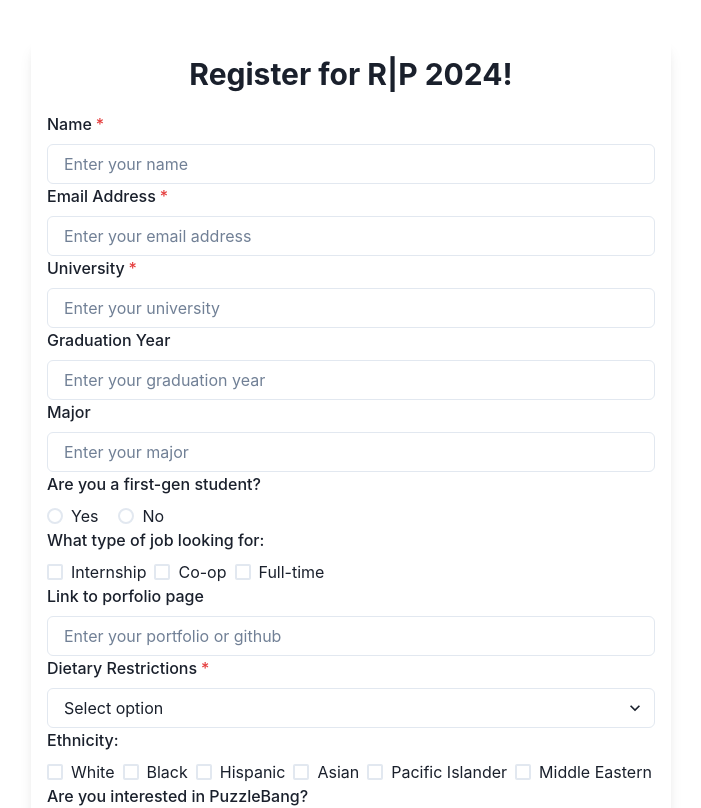
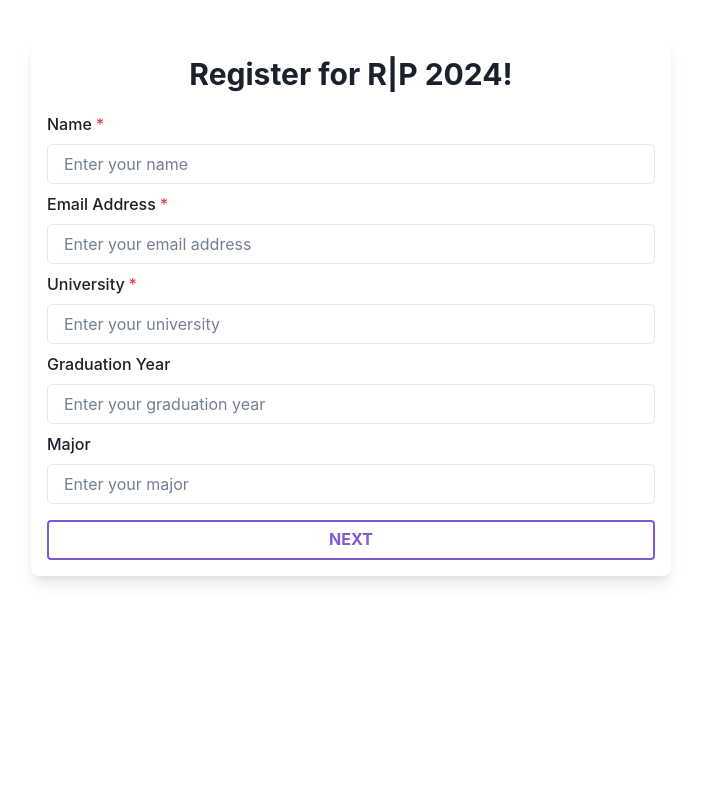
Before and after one commit to ReflectionsProjections/rp-web-2024, a React (Vite) app: page /registration in a window 1280 px wide. Shown: the top 808 px of the page, without its empty margins (289-990 px from the left). Built offline with nearby package versions, Linux system fonts and the light colour scheme; a web font is replaced by a local one.

Commit message:
multipage form frontend

```diff
--- a/src/routes/registration.tsx
+++ b/src/routes/registration.tsx
@@ -14,6 +14,16 @@ import {
 } from "@chakra-ui/react";
 
 export default function Registration() {
+	const [fieldCount, setFieldCount] = useState(1);
+
+	const handleFieldCountIncrease = () => {
+		setFieldCount((prevCount) => prevCount + 1);
+	};
+
+	const handleFieldCountDecrease = () => {
+		setFieldCount((prevCount) => prevCount - 1);
+	};
+
 	const [formData, setFormData] = useState({
 		name: "",
 		email: "",
@@ -47,8 +57,8 @@ export default function Registration() {
 			[name]:
 				type === "select-multiple"
 					? Array.from(options)
-							.filter((option : any) => option.selected)
-							.map((option : any) => option.value)
+							.filter((option: any) => option.selected)
+							.map((option: any) => option.value)
 					: val,
 		}));
 	};
@@ -92,6 +102,8 @@ export default function Registration() {
 				Register for R|P 2024!
 			</Heading>
 			<form onSubmit={handleSubmit}>
+				{fieldCount == 1 && (
+					<Stack>
 						<FormControl id="name" isRequired>
 							<FormLabel>Name</FormLabel>
 							<Input
@@ -146,7 +158,11 @@ export default function Registration() {
 								onChange={handleChange}
 							/>
 						</FormControl>
+					</Stack>
+				)}
 
+				{fieldCount == 2 && (
+					<Stack>
 						<FormControl id="first_gen">
 							<FormLabel>Are you a first-gen student?</FormLabel>
 							<RadioGroup
@@ -165,44 +181,131 @@ export default function Registration() {
 							<FormLabel>What type of job looking for:</FormLabel>
 							<Stack spacing={2}>
 								<HStack>
-							<Checkbox value="internship" onChange={(value) => handleCheckboxChange("job_interest", value)}>Internship</Checkbox>
-							<Checkbox value="co-op" onChange={(value) =>handleCheckboxChange("job_interest", value)}>Co-op</Checkbox>
-							<Checkbox value="full-time" onChange={(value) =>handleCheckboxChange("job_interest", value)}>Full-time</Checkbox>
+									<Checkbox
+										value="internship"
+										onChange={(value) =>
+											handleCheckboxChange("job_interest", value)
+										}
+									>
+										Internship
+									</Checkbox>
+									<Checkbox
+										value="co-op"
+										onChange={(value) =>
+											handleCheckboxChange("job_interest", value)
+										}
+									>
+										Co-op
+									</Checkbox>
+									<Checkbox
+										value="full-time"
+										onChange={(value) =>
+											handleCheckboxChange("job_interest", value)
+										}
+									>
+										Full-time
+									</Checkbox>
 								</HStack>
 							</Stack>
-				</FormControl>
-
-				<FormControl id="portfolio">
-					<FormLabel>Link to porfolio page</FormLabel>
-					<Input type="text" placeholder="Enter your portfolio or github" name="portfolio" value={formData.portfolio} onChange={handleChange}/>
-				</FormControl>
-
-				<FormControl id="dietary-restriction" isRequired>
-					<FormLabel>Dietary Restrictions</FormLabel>
-					<Select placeholder="Select option" value={formData.dietary_restrictions} onChange={(value) => handleSelectChange("dietary_restrictions", value)}>
-						<option value="vegetarian">Vegetarian</option>
-						<option value="gluten">Gluten-Free</option>
-						<option value="none">None</option>
-					</Select>
 						</FormControl>
 
 						<FormControl>
 							<FormLabel>Ethnicity:</FormLabel>
 							<Stack spacing={2}>
 								<HStack>
-							<Checkbox value="white" onChange={(value) => handleCheckboxChange("ethnicity", value)}> White</Checkbox>
-							<Checkbox value="black" onChange={(value) => handleCheckboxChange("ethnicity", value)}>Black</Checkbox>
-              <Checkbox value="hispanic" onChange={(value) => handleCheckboxChange("ethnicity", value)}> Hispanic</Checkbox>
-							<Checkbox value="asian" onChange={(value) => handleCheckboxChange("ethnicity", value)}>Asian</Checkbox>
-							<Checkbox value="pacific-islander" onChange={(value) => handleCheckboxChange("ethnicity", value)}>Pacific Islander</Checkbox>
-							<Checkbox value="middle-eastern" onChange={(value) => handleCheckboxChange("ethnicity", value)}>Middle Eastern</Checkbox>
+									<Checkbox
+										value="white"
+										onChange={(value) =>
+											handleCheckboxChange("ethnicity", value)
+										}
+									>
+										{" "}
+										White
+									</Checkbox>
+									<Checkbox
+										value="black"
+										onChange={(value) =>
+											handleCheckboxChange("ethnicity", value)
+										}
+									>
+										Black
+									</Checkbox>
+									<Checkbox
+										value="hispanic"
+										onChange={(value) =>
+											handleCheckboxChange("ethnicity", value)
+										}
+									>
+										{" "}
+										Hispanic
+									</Checkbox>
+									<Checkbox
+										value="asian"
+										onChange={(value) =>
+											handleCheckboxChange("ethnicity", value)
+										}
+									>
+										Asian
+									</Checkbox>
+									<Checkbox
+										value="pacific-islander"
+										onChange={(value) =>
+											handleCheckboxChange("ethnicity", value)
+										}
+									>
+										Pacific Islander
+									</Checkbox>
+									<Checkbox
+										value="middle-eastern"
+										onChange={(value) =>
+											handleCheckboxChange("ethnicity", value)
+										}
+									>
+										Middle Eastern
+									</Checkbox>
 								</HStack>
 							</Stack>
 						</FormControl>
 
+						<FormControl id="dietary-restriction" isRequired>
+							<FormLabel>Dietary Restrictions</FormLabel>
+							<Select
+								placeholder="Select option"
+								value={formData.dietary_restrictions}
+								onChange={(value) =>
+									handleSelectChange("dietary_restrictions", value)
+								}
+							>
+								<option value="vegetarian">Vegetarian</option>
+								<option value="gluten">Gluten-Free</option>
+								<option value="none">None</option>
+							</Select>
+						</FormControl>
+					</Stack>
+				)}
+
+				{fieldCount == 3 && (
+					<Stack>
+						<FormControl id="portfolio">
+							<FormLabel>Link to porfolio page</FormLabel>
+							<Input
+								type="text"
+								placeholder="Enter your portfolio or github"
+								name="portfolio"
+								value={formData.portfolio}
+								onChange={handleChange}
+							/>
+						</FormControl>
+
 						<FormControl id="interest_mech_puzzle">
 							<FormLabel>Are you interested in PuzzleBang?</FormLabel>
-					<RadioGroup defaultValue="no" value={formData.interest_puzzlebang} onChange={(value) =>handleFieldChange("interest_puzzlebang", value)}>
+							<RadioGroup
+								defaultValue="no"
+								value={formData.interest_puzzlebang}
+								onChange={(value) =>
+									handleFieldChange("interest_puzzlebang", value)
+								}
+							>
 								<Stack spacing={5} direction="row">
 									<Radio value="yes">Yes</Radio>
 									<Radio value="no">No</Radio>
@@ -212,7 +315,13 @@ export default function Registration() {
 
 						<FormControl id="interest_mech_puzzle">
 							<FormLabel>Are you interested in MechMania?</FormLabel>
-					<RadioGroup defaultValue="no" value={formData.interest_mechmania} onChange={(value) => handleFieldChange("interest_mechmania", value)}>
+							<RadioGroup
+								defaultValue="no"
+								value={formData.interest_mechmania}
+								onChange={(value) =>
+									handleFieldChange("interest_mechmania", value)
+								}
+							>
 								<Stack spacing={5} direction="row">
 									<Radio value="yes">Yes</Radio>
 									<Radio value="no">No</Radio>
@@ -232,8 +341,47 @@ export default function Registration() {
 								<option value="web">Google</option>
 							</Select>
 						</FormControl>
+					</Stack>
+				)}
 
-				<Button type="submit" colorScheme="blue" mt={4} w="100%" onClick={handleSubmit}> Register </Button>
+				<HStack>
+					{fieldCount > 1 && (
+						<Button
+							type="submit"
+							colorScheme="purple"
+							mt={4}
+							w="100%"
+							onClick={handleFieldCountDecrease}
+						>
+							{" "}
+							Previous{" "}
+						</Button>
+					)}
+					{fieldCount < 3 && (
+						<Button
+							type="submit"
+							colorScheme="purple"
+							mt={4}
+							w="100%"
+							onClick={handleFieldCountIncrease}
+						>
+							{" "}
+							Next{" "}
+						</Button>
+					)}
+					{fieldCount == 3 && (
+						<Button
+							type="submit"
+							colorScheme="purple"
+							mt={4}
+							w="100%"
+							onClick={handleSubmit}
+						>
+							{" "}
+							Submit{" "}
+						</Button>
+					)}
+				</HStack>
 			</form>
 		</Stack>
 	);
```
Lines whose indentation alone changed are shown as unchanged.
